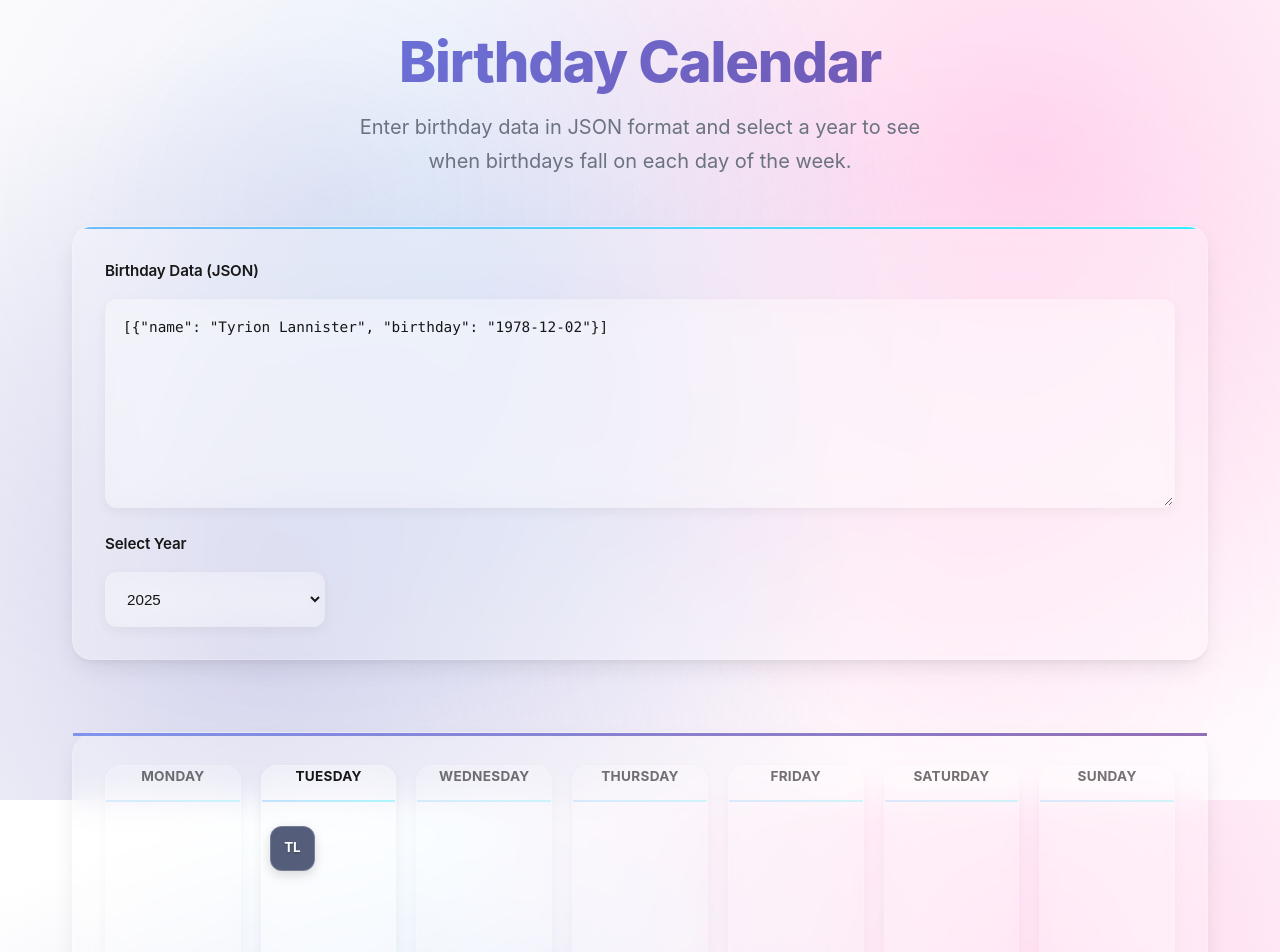
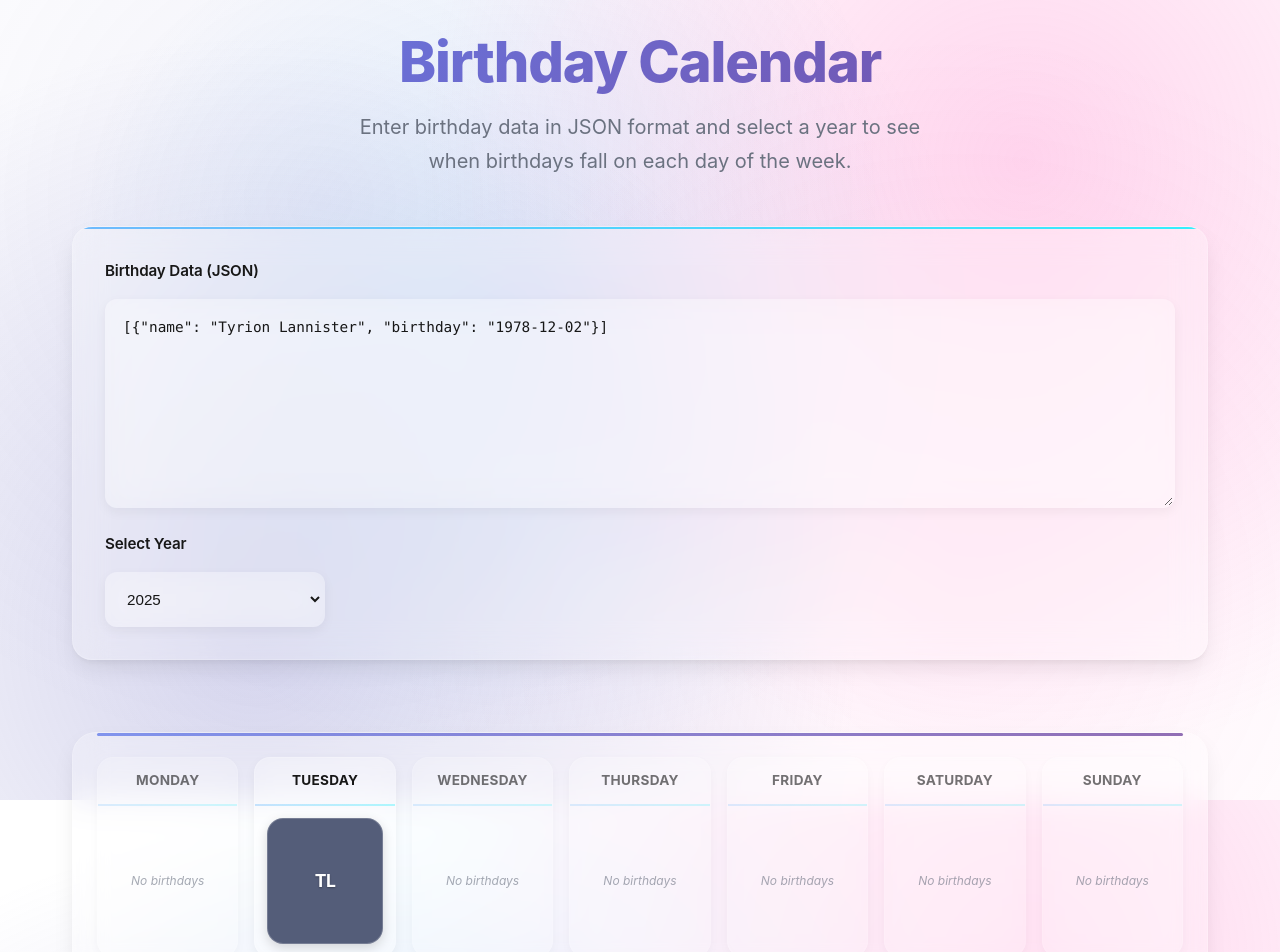
Before and after one commit to a-singh09/birthday-calendar-assignment, a Next.js app: page / in a window 1280 px wide. Shown: the top 952 px of the page. Built offline with nearby package versions, Linux system fonts and the light colour scheme.

Commit message:
[Fix] Fixed tooltip CSS and boxes layout

```diff
--- a/src/app/globals.css
+++ b/src/app/globals.css
@@ -373,8 +373,8 @@ a {
 .calendar-container {
   display: grid;
   grid-template-columns: repeat(7, 1fr);
-  gap: 1.25rem;
-  padding: 2rem;
+  gap: 1rem;
+  padding: 1.5rem;
   background: var(--glass-bg);
   backdrop-filter: var(--backdrop-blur);
   -webkit-backdrop-filter: var(--backdrop-blur);
@@ -383,17 +383,20 @@ a {
   box-shadow: var(--card-shadow);
   position: relative;
   overflow: visible;
+  z-index: 1;
+  /* Lower z-index than tooltips */
 }
 
 .calendar-container::before {
   content: '';
   position: absolute;
   top: 0;
-  left: 0;
-  right: 0;
+  left: 1.5rem;
+  right: 1.5rem;
   height: 3px;
   background: var(--primary-gradient);
   opacity: 0.8;
+  border-radius: 1.5px;
 }
 
 .day-column {
@@ -453,20 +456,22 @@ a {
   transition: all 0.3s ease;
   box-shadow: 0 4px 12px rgba(0, 0, 0, 0.05);
   position: relative;
-  overflow: hidden;
+  overflow: visible;
+  /* Allow tooltips to show */
 }
 
 .day-column-grid::before {
   content: '';
   position: absolute;
   top: 0;
-  left: 0;
-  right: 0;
+  left: 8px;
+  right: 8px;
   height: 2px;
   background: var(--secondary-gradient);
   opacity: 0.6;
   transform: scaleX(0);
   transition: transform 0.3s ease;
+  border-radius: 1px;
 }
 
 .day-column-grid:hover::before {
@@ -485,27 +490,31 @@ a {
 
 .day-header-grid {
   font-weight: 700;
-  font-size: 0.95rem;
+  font-size: 0.85rem;
   color: var(--foreground);
-  margin-bottom: 1rem;
-  padding-bottom: 0.75rem;
+  margin: 0;
+  padding: 0.75rem 0.5rem;
   border-bottom: 2px solid transparent;
   background: linear-gradient(90deg, var(--accent-gradient)) border-box;
   border-image: linear-gradient(90deg, rgba(79, 172, 254, 0.3), rgba(0, 242, 254, 0.3)) 1;
   text-align: center;
   letter-spacing: 0.02em;
   text-transform: uppercase;
-  font-size: 0.85rem;
+  flex-shrink: 0;
 }
 
 .person-grid-container {
   flex: 1;
   display: grid;
-  gap: 3px;
-  padding: 8px;
+  gap: 8px;
+  padding: 12px;
   align-content: start;
-  grid-auto-rows: 1fr;
+  grid-auto-rows: minmax(40px, 1fr);
   min-height: 140px;
+  overflow: visible;
+  /* Allow tooltips to show */
+  justify-items: stretch;
+  align-items: stretch;
 }
 
 .empty-grid-message {
@@ -513,8 +522,12 @@ a {
   text-align: center;
   color: #6b7280;
   font-style: italic;
-  font-size: 0.875rem;
-  padding: 1rem;
+  font-size: 0.75rem;
+  padding: 2rem 0.5rem;
+  display: flex;
+  align-items: center;
+  justify-content: center;
+  min-height: 80px;
 }
 
 .day-header {
@@ -547,7 +560,6 @@ a {
 }
 
 .person-square {
-  aspect-ratio: 1;
   border-radius: 12px;
   cursor: pointer;
   transition: all 0.3s ease;
@@ -557,11 +569,28 @@ a {
   color: white;
   font-size: 0.8rem;
   font-weight: 600;
-  min-height: 45px;
+  min-height: 40px;
   position: relative;
   overflow: hidden;
   box-shadow: 0 4px 12px rgba(0, 0, 0, 0.15);
   border: 1px solid rgba(255, 255, 255, 0.2);
+  width: 100%;
+  height: 100%;
+}
+
+/* Special styling for single column layouts (1-3 people) */
+.person-grid-container[style*="repeat(1,"] .person-square {
+  min-height: 50px;
+  border-radius: 16px;
+}
+
+/* Larger text for fewer people */
+.person-grid-container[style*="repeat(1,"] .person-initials {
+  font-size: 1.1rem !important;
+}
+
+.person-grid-container[style*="repeat(2,"] .person-initials {
+  font-size: 0.9rem !important;
 }
 
 .person-square::before {
@@ -796,71 +825,79 @@ ooltips to escape container bounds */
 .person-square-wrapper {
   position: relative;
   display: inline-block;
+  width: 100%;
+  height: 100%;
 }
 
-/* Tooltip container */
-.tooltip {
+/* CSS-only tooltip using data attribute */
+.person-square-wrapper::before {
+  content: attr(data-tooltip);
   position: absolute;
   bottom: 100%;
   left: 50%;
   transform: translateX(-50%) translateY(-8px);
   background-color: rgba(0, 0, 0, 0.9);
   color: white;
-  padding: 10px 14px;
-  border-radius: 8px;
-  font-size: 13px;
+  padding: 8px 12px;
+  border-radius: 6px;
+  font-size: 11px;
   font-weight: 500;
   white-space: pre-line;
   text-align: center;
-  z-index: 10000;
+  z-index: 99999;
   box-shadow: 0 4px 16px rgba(0, 0, 0, 0.4);
   pointer-events: none;
   opacity: 0;
   visibility: hidden;
   transition: opacity 0.2s ease, visibility 0.2s ease;
-  line-height: 1.4;
-  min-width: 140px;
-  max-width: 180px;
+  line-height: 1.3;
+  min-width: 120px;
+  max-width: 160px;
 }
 
 /* Tooltip arrow */
-.tooltip::after {
+.person-square-wrapper::after {
   content: '';
   position: absolute;
-  top: 100%;
+  bottom: 100%;
   left: 50%;
-  transform: translateX(-50%);
+  transform: translateX(-50%) translateY(-4px);
   width: 0;
   height: 0;
-  border-left: 5px solid transparent;
-  border-right: 5px solid transparent;
-  border-top: 5px solid rgba(0, 0, 0, 0.9);
+  border-left: 4px solid transparent;
+  border-right: 4px solid transparent;
+  border-top: 4px solid rgba(0, 0, 0, 0.9);
+  z-index: 99999;
+  opacity: 0;
+  visibility: hidden;
+  transition: opacity 0.2s ease, visibility 0.2s ease;
 }
 
 /* Show tooltip on hover */
-.person-square-wrapper:hover .tooltip {
+.person-square-wrapper:hover::before,
+.person-square-wrapper:hover::after {
   opacity: 1;
   visibility: visible;
 }
 
 /* Dark mode support */
 @media (prefers-color-scheme: dark) {
-  .tooltip {
+  .person-square-wrapper::before {
     background-color: rgba(17, 24, 39, 0.95);
     border: 1px solid rgba(255, 255, 255, 0.1);
   }
 
-  .tooltip::after {
+  .person-square-wrapper::after {
     border-top-color: rgba(17, 24, 39, 0.95);
   }
 }
 
 /* Mobile adjustments */
 @media (max-width: 768px) {
-  .tooltip {
-    font-size: 12px;
-    padding: 8px 12px;
-    min-width: 120px;
-    max-width: 160px;
+  .person-square-wrapper::before {
+    font-size: 10px;
+    padding: 6px 10px;
+    min-width: 100px;
+    max-width: 140px;
   }
 }
--- a/src/components/DayColumn/index.tsx
+++ b/src/components/DayColumn/index.tsx
@@ -8,16 +8,19 @@ import type { DayColumnProps } from "../../types";
 import { PersonSquare } from "../";
 
 export function DayColumn({ dayName, people, isEmpty }: DayColumnProps) {
-  // Calculate optimal grid layout based on number of people
-  const getGridColumns = (count: number) => {
-    if (count <= 2) return 2;
-    if (count <= 4) return 2;
-    if (count <= 6) return 3;
-    if (count <= 9) return 3;
-    return 4;
+  // Calculate optimal grid layout and size based on number of people
+  const getGridConfig = (count: number) => {
+    if (count === 1) return { columns: 1, size: 80 }; // Single person takes full width
+    if (count === 2) return { columns: 1, size: 55 }; // Two people stack vertically, larger
+    if (count === 3) return { columns: 1, size: 45 }; // Three people stack vertically
+    if (count === 4) return { columns: 2, size: 45 }; // 2x2 grid
+    if (count <= 6) return { columns: 2, size: 38 }; // 2x3 grid
+    if (count <= 9) return { columns: 3, size: 32 }; // 3x3 grid
+    if (count <= 12) return { columns: 3, size: 28 }; // 3x4 grid
+    return { columns: 4, size: 25 }; // 4+ columns for many people
   };
 
-  const gridColumns = getGridColumns(people.length);
+  const { columns, size } = getGridConfig(people.length);
 
   return (
     <div
@@ -37,7 +40,7 @@ export function DayColumn({ dayName, people, isEmpty }: DayColumnProps) {
       <div
         className="person-grid-container"
         style={{
-          gridTemplateColumns: `repeat(${gridColumns}, 1fr)`,
+          gridTemplateColumns: `repeat(${columns}, 1fr)`,
         }}
         role="group"
         aria-label={
@@ -51,7 +54,7 @@ export function DayColumn({ dayName, people, isEmpty }: DayColumnProps) {
       >
         {isEmpty ? (
           <div className="empty-grid-message" aria-live="polite" role="status">
-            {/* Empty state - no visual content needed */}
+            No birthdays
           </div>
         ) : (
           <>
@@ -63,7 +66,7 @@ export function DayColumn({ dayName, people, isEmpty }: DayColumnProps) {
               <PersonSquare
                 key={`${person.name}-${personIndex}`}
                 person={person}
-                size={45} // Fixed size for grid layout
+                size={size} // Responsive size based on count
               />
             ))}
           </>
--- a/src/components/PersonSquare/index.tsx
+++ b/src/components/PersonSquare/index.tsx
@@ -4,17 +4,23 @@
  * Displays person initials and shows detailed tooltip on hover
  */
 
-import React from "react";
+import React, { useRef, useState } from "react";
 import { PersonSquareProps } from "../../types";
 import { getInitials, formatDateOfBirth } from "../../utils";
 
 const PersonSquare: React.FC<PersonSquareProps> = ({ person, size }) => {
+  const [tooltipPosition, setTooltipPosition] = useState({ x: 0, y: 0 });
+  const squareRef = useRef<HTMLDivElement>(null);
+
+  // Use responsive size for font scaling
+  const actualSize = Math.max(Math.min(size, 80), 30);
+
   const squareStyle: React.CSSProperties = {
-    width: `${size}px`,
-    height: `${size}px`,
     backgroundColor: person.color,
-    "--square-size": `${size}px`,
-  } as React.CSSProperties & { "--square-size": string };
+    minHeight: `${actualSize}px`,
+    width: "100%",
+    height: "100%",
+  };
 
   // Get initials for display
   const initials = getInitials(person.name);
@@ -25,9 +31,20 @@ const PersonSquare: React.FC<PersonSquareProps> = ({ person, size }) => {
   // Detailed tooltip content with better formatting
   const detailedTooltip = `${person.name}\n${formatDateOfBirth(person.birthday)}\nAge: ${person.age}`;
 
+  const handleMouseEnter = (e: React.MouseEvent) => {
+    if (squareRef.current) {
+      const rect = squareRef.current.getBoundingClientRect();
+      setTooltipPosition({
+        x: rect.left + rect.width / 2,
+        y: rect.top,
+      });
+    }
+  };
+
   return (
-    <div className="person-square-wrapper">
+    <div className="person-square-wrapper" data-tooltip={detailedTooltip}>
       <div
+        ref={squareRef}
         className="person-square"
         style={squareStyle}
         title={tooltipText}
@@ -44,7 +61,7 @@ const PersonSquare: React.FC<PersonSquareProps> = ({ person, size }) => {
         <span
           className="person-initials"
           style={{
-            fontSize: `${Math.max(size * 0.3, 10)}px`,
+            fontSize: `${Math.max(actualSize * 0.35, 8)}px`,
             fontWeight: "700",
             color: "white",
             textShadow: "0 1px 2px rgba(0, 0, 0, 0.3)",
@@ -55,7 +72,6 @@ const PersonSquare: React.FC<PersonSquareProps> = ({ person, size }) => {
           {initials}
         </span>
       </div>
-      <div className="tooltip">{detailedTooltip}</div>
     </div>
   );
 };
```
Also changed, not shown: src/app/css_battle_2/page.tsx (+3 -5 lines).
